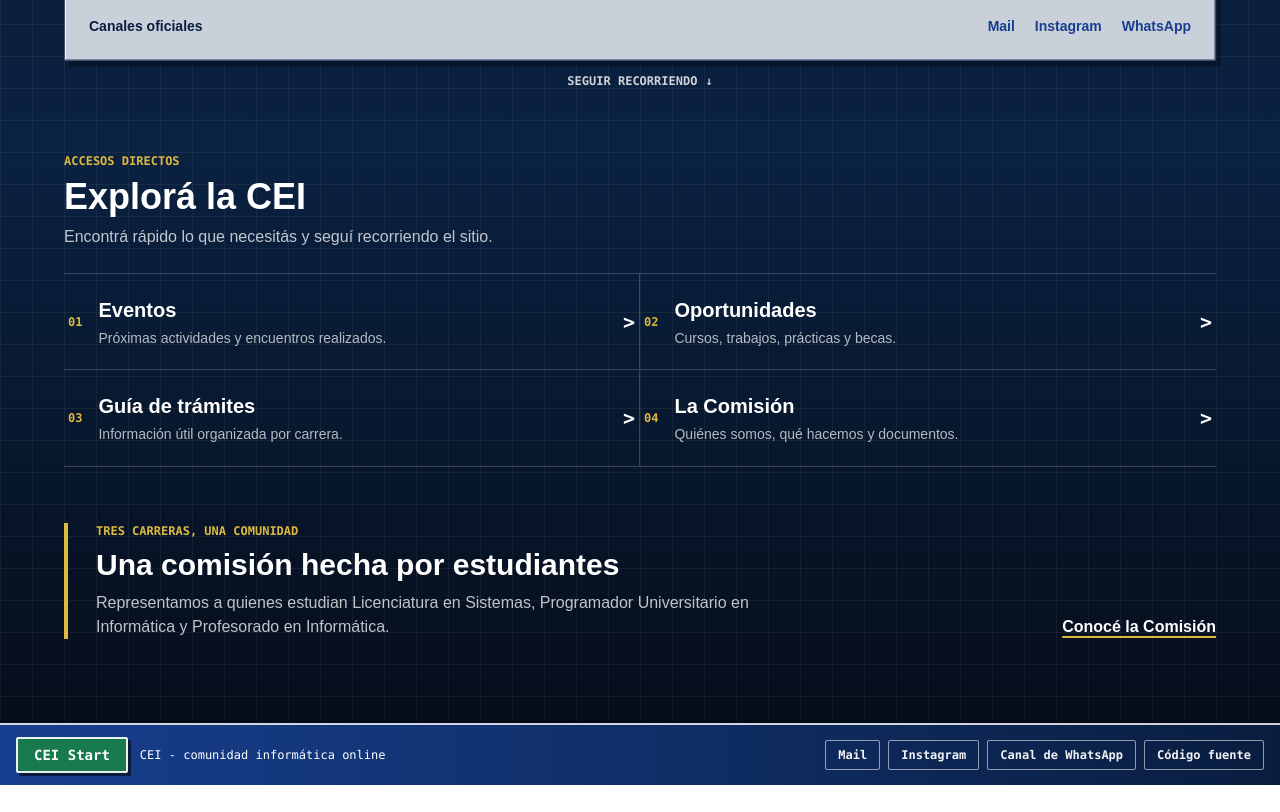
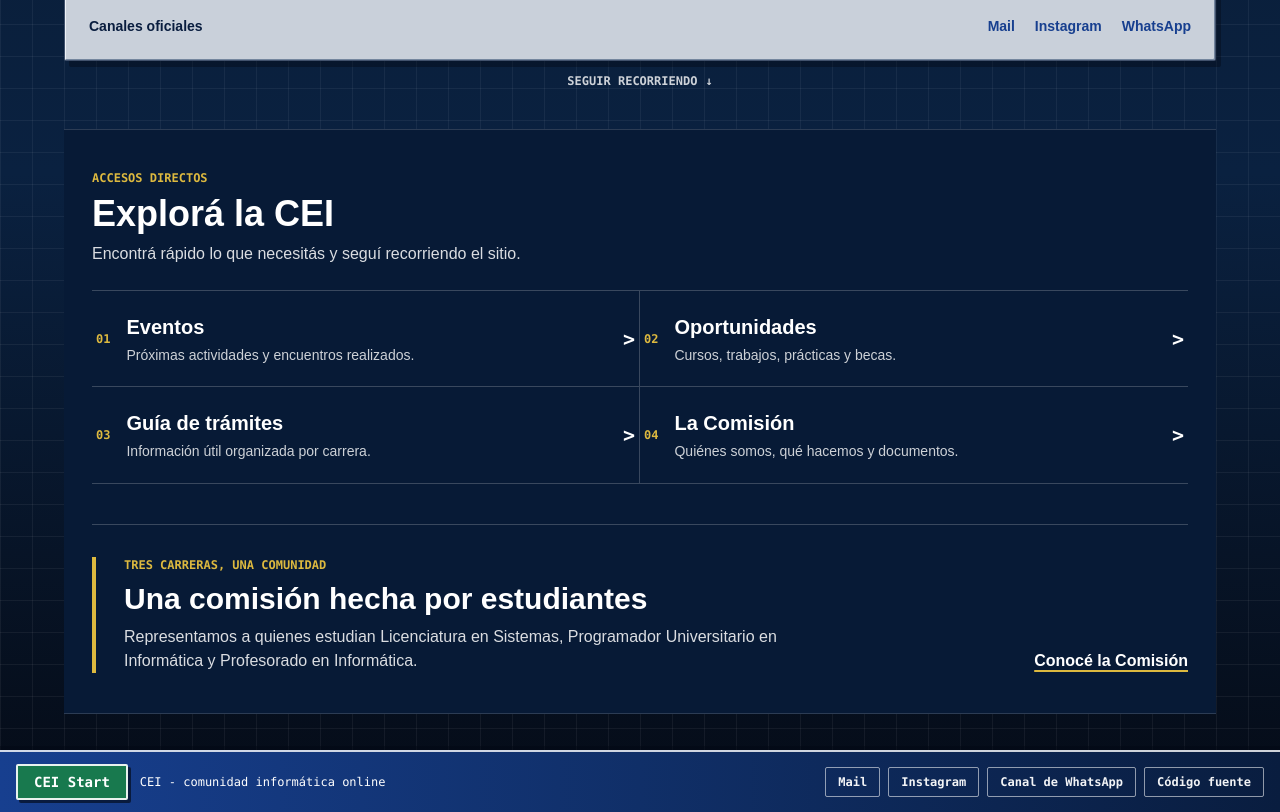
Before and after one commit to AnaPaulaMach/cei-web, a Next.js app: page / in a window 1280 px wide. Shown: the part 520-1332 px from the top of the page. Before the commit the page ends 1305 px from the top, so only its background shows below. Built offline with nearby package versions, Linux system fonts and the light colour scheme; no server answers; the database is empty.

Commit message:
Mejora la legibilidad de los accesos de inicio

```diff
--- a/app/page.tsx
+++ b/app/page.tsx
@@ -184,11 +184,14 @@ export default async function HomePage() {
         </a>
       </Section>
 
-      <Section className="scroll-mt-6 pb-2 pt-3 sm:pt-6" id="explorar">
+      <Section
+        className="scroll-mt-6 border-y border-white/15 bg-[#071a36] px-5 py-8 sm:px-7 sm:py-10"
+        id="explorar"
+      >
         <div className="text-white">
           <p className="font-mono text-xs font-black uppercase text-cei-alert">Accesos directos</p>
           <h2 className="mt-2 text-3xl font-black sm:text-4xl">Explorá la CEI</h2>
-          <p className="mt-2 max-w-2xl text-sm leading-6 text-white/75 sm:text-base">
+          <p className="mt-2 max-w-2xl text-sm leading-6 text-white/85 sm:text-base">
             Encontrá rápido lo que necesitás y seguí recorriendo el sitio.
           </p>
 
@@ -202,7 +205,7 @@ export default async function HomePage() {
                 <span className="font-mono text-xs font-black text-cei-alert">{route.number}</span>
                 <span className="min-w-0 flex-1">
                   <span className="block text-xl font-black">{route.title}</span>
-                  <span className="mt-1 block text-sm leading-5 text-white/70">{route.description}</span>
+                  <span className="mt-1 block text-sm leading-5 text-white/80">{route.description}</span>
                 </span>
                 <span aria-hidden="true" className="font-mono text-xl font-black transition group-hover:translate-x-1">
                   &gt;
@@ -210,22 +213,23 @@ export default async function HomePage() {
               </Link>
             ))}
           </nav>
-        </div>
-      </Section>
 
-      <Section className="pb-8 pt-2 sm:pb-12">
-        <div className="grid gap-5 border-l-4 border-cei-alert pl-5 text-white sm:grid-cols-[1fr_auto] sm:items-end sm:pl-7">
-          <div>
+          <div className="mt-10 grid gap-5 border-t border-white/20 pt-8 sm:grid-cols-[1fr_auto] sm:items-end">
+            <div className="border-l-4 border-cei-alert pl-5 sm:pl-7">
               <p className="font-mono text-xs font-black uppercase text-cei-alert">Tres carreras, una comunidad</p>
               <h2 className="mt-2 text-2xl font-black sm:text-3xl">Una comisión hecha por estudiantes</h2>
-            <p className="mt-2 max-w-2xl text-sm leading-6 text-white/75 sm:text-base">
+              <p className="mt-2 max-w-2xl text-sm leading-6 text-white/85 sm:text-base">
                 Representamos a quienes estudian Licenciatura en Sistemas, Programador Universitario en Informática y
                 Profesorado en Informática.
               </p>
             </div>
-          <Link className="font-bold text-white underline decoration-cei-alert decoration-2 underline-offset-4" href="/comision">
+            <Link
+              className="font-bold text-white underline decoration-cei-alert decoration-2 underline-offset-4"
+              href="/comision"
+            >
               Conocé la Comisión
             </Link>
+          </div>
         </div>
       </Section>
     </PageShell>
```
Lines whose indentation alone changed are shown as unchanged.
